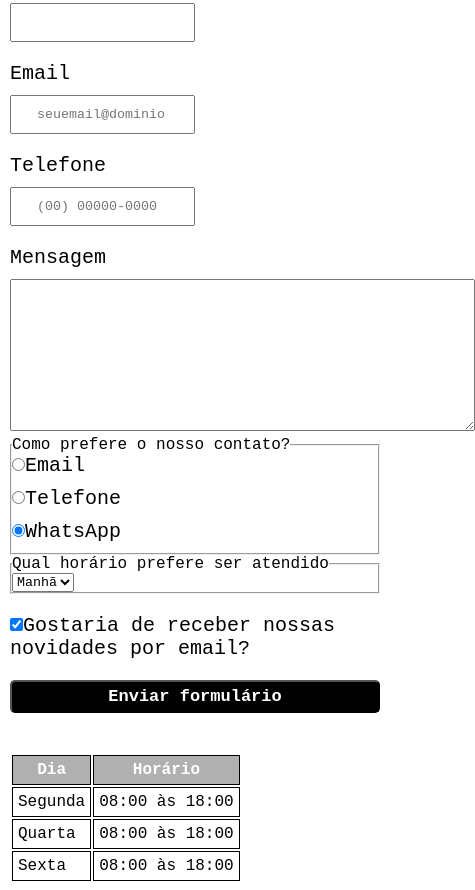
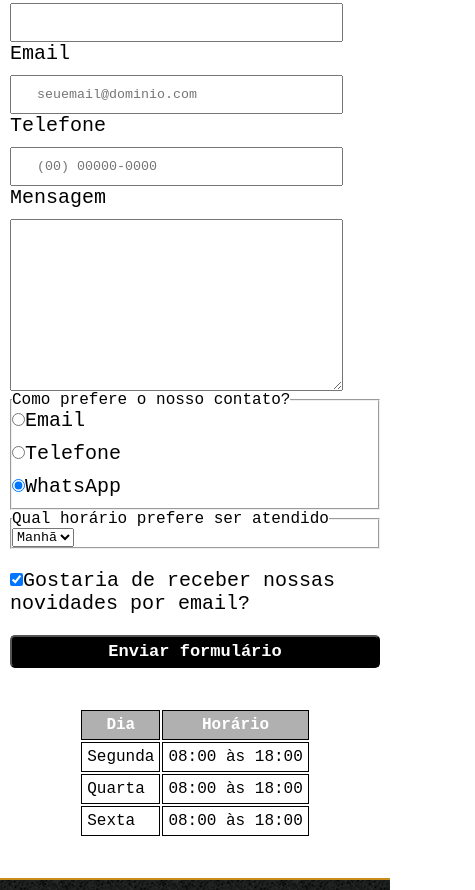
Before and after one commit to NaykyrOliveira/barbearia, a plain HTML site: page contato.html in a window 390 px wide. Shown: the part 377-1267 px from the top of the page, 475 px wide, since content can reach past the window. Drawn offline with Linux system fonts and the light colour scheme.

Commit message:
Corrigindo bug de responsividade

```diff
--- a/contato.css
+++ b/contato.css
@@ -61,7 +61,6 @@ form label {
 
 .input-padrao {
     display: block;
-    margin: 0 0 20px;
     padding: 10px 25px;
     width: 50%;
 }
@@ -131,4 +130,12 @@ footer {
     .enviar {
         width: 100%;
     }
+
+    .input-padrao {
+        width: 90%;
+    }
+
+    table {
+        margin: 0 auto 40px;
+    }
 }
--- a/contato.html
+++ b/contato.html
@@ -34,7 +34,7 @@
             <input type="tel" id="telefone" class="input-padrao" required placeholder="(00) 00000-0000">
 
             <label for="mensagem">Mensagem</label>
-            <textarea name="mensagem" id="mensagem" cols="56" rows="10"></textarea class="input-padrao" required>
+            <textarea name="mensagem" id="mensagem" cols="56" rows="10"class="input-padrao" required></textarea >
 
             <fieldset>
                 <legend>Como prefere o nosso contato?</legend>
```
Also changed, not shown: produtos.css (+6 -1 lines).
